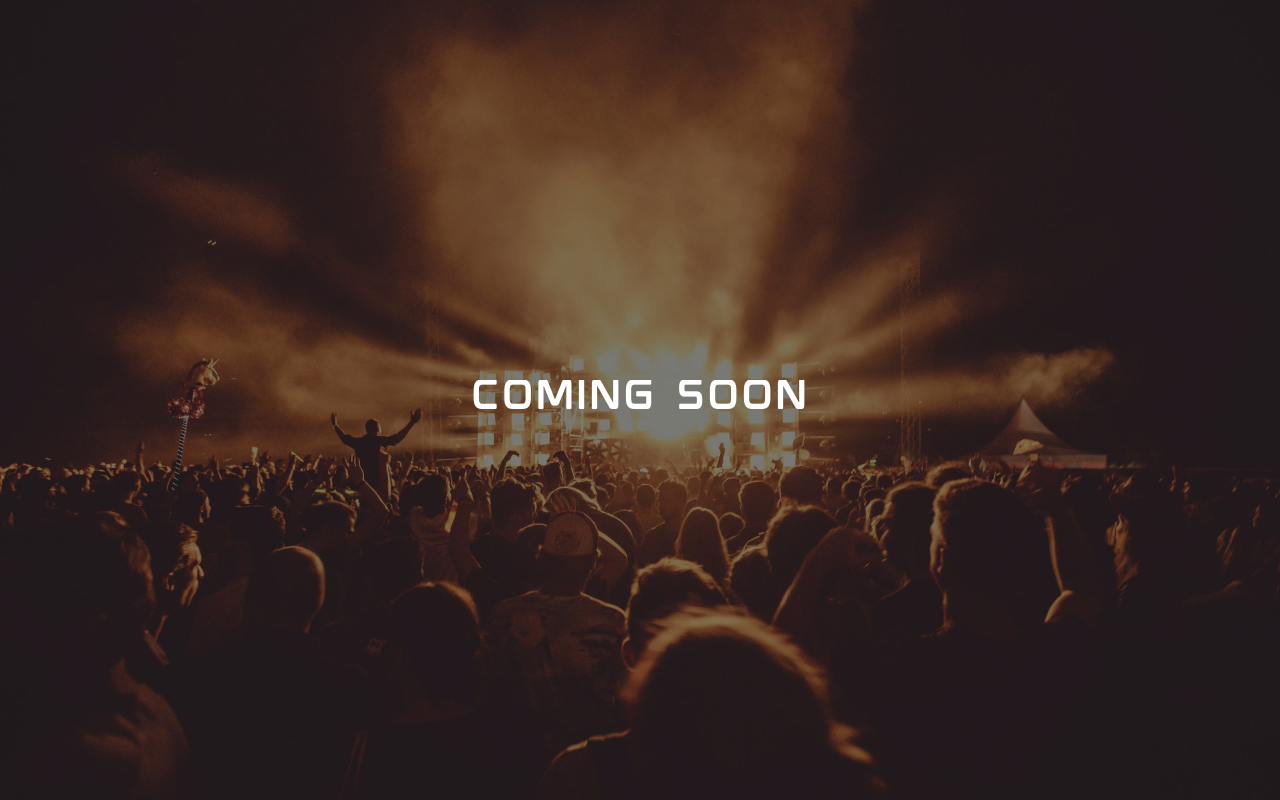
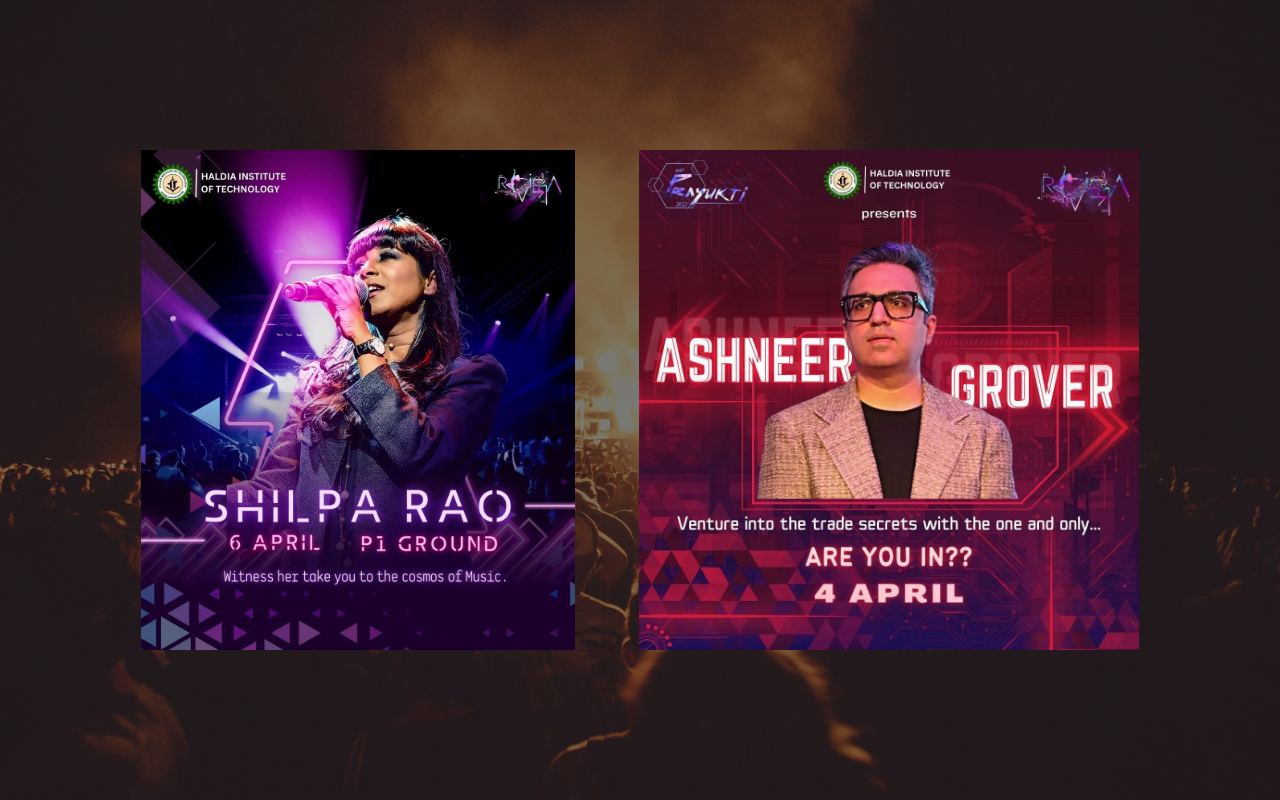
Before and after one commit to R0Y4L23/Prayukti_2K23, a Next.js app: page /attractions in a window 1280 px wide. Built offline with nearby package versions, Linux system fonts and the light colour scheme; a web font is replaced by a local one.

Commit message:
Attractions Updated

```diff
--- a/pages/attractions.js
+++ b/pages/attractions.js
@@ -1,5 +1,7 @@
+/* eslint-disable @next/next/no-img-element */
 import React from 'react'
 import Head from 'next/head'
+import Link from 'next/link'
 
 const Attractions = () => {
   return (
@@ -10,8 +12,9 @@
     <div className='w-screen h-screen abg relative'>
       <div className='w-screen h-screen absolute top-0 left-0 bg-black bg-opacity-50'>
       </div>
-      <div className='flex flex-row justify-center items-center w-screen h-screen z-20 translate-y-0'>
-          <p className='text-4xl text-center glitch text-white'>Coming Soon</p>
+      <div className='flex min-[768px]:flex-row flex-col justify-center items-center w-screen h-screen z-20 translate-y-0 min-[768px]:gap-16 gap-8'>
+          <Link href={"https://www.instagram.com/p/CqDyf3FBwJD/?igshid=YmMyMTA2M2Y="} target="_blank"><img alt="att" src='assets/images/shilpa.jpg' className='min-[1024px]:h-[500px] min-[768px]:h-[350px] h-[250px]'/></Link>
+          <Link href={"https://www.instagram.com/p/CqGYqaUhqYD/?igshid=YmMyMTA2M2Y%3D"} target="_blank"><img alt="att" src='assets/images/ashneer.jpg' className='min-[1024px]:h-[500px] min-[768px]:h-[350px] h-[250px]'/></Link>
       </div>
     </div>
     </>
```
Also changed, not shown: public/assets/images/ashneer.jpg (added), public/assets/images/shilpa.jpg (added).
